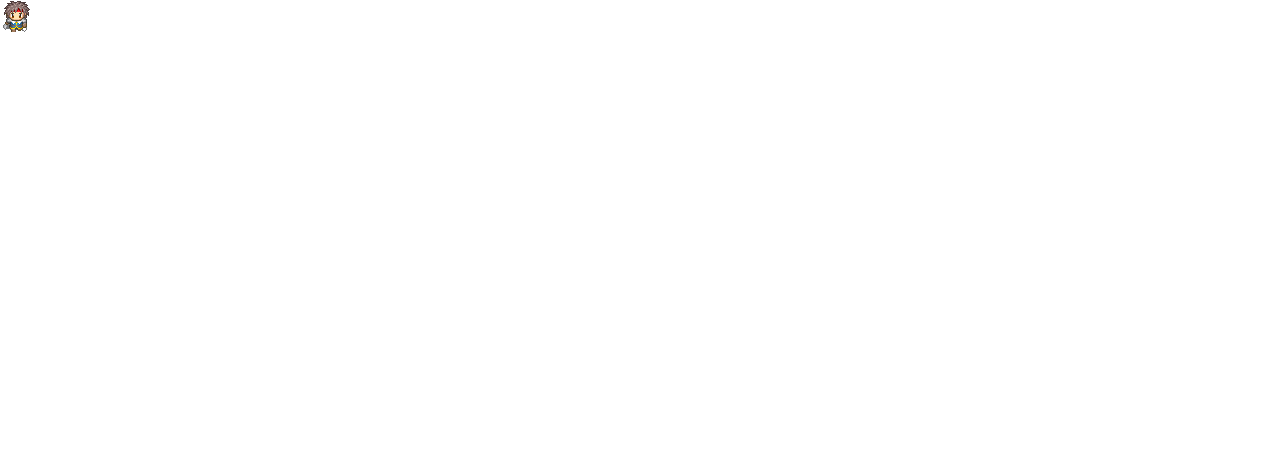
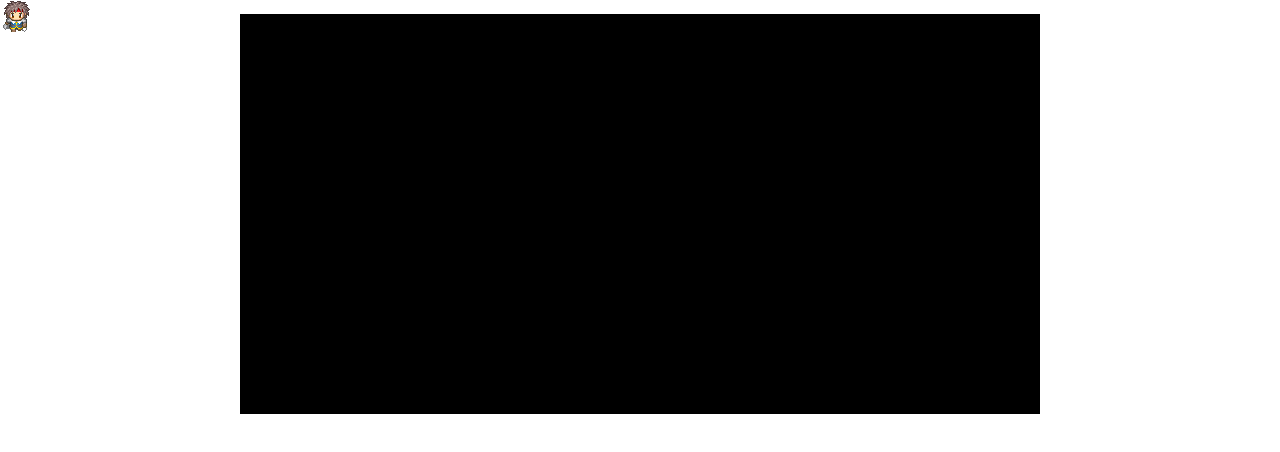
Before and after one commit to mike-parkin/building-a-dungeon-crawler, a React (Create React App) app: page / in a window 1280 px wide. Shown: the top 452 px of the page. Built offline with nearby package versions, Linux system fonts and the light colour scheme.

Commit message:
add  map component

```diff
--- a/src/App.js
+++ b/src/App.js
@@ -1,10 +1,12 @@
 import React from 'react'
 
 import Player from './features/player'
+import Map from './features/map'
 
 const App = () => {
   return (
     <div>
+      <Map />
       <Player />
     </div>
   )
--- a/src/features/map/index.js
+++ b/src/features/map/index.js
@@ -0,0 +1,17 @@
+import React from 'react'
+
+const Map = (props) => {
+    return(
+        <div
+            style={{
+                width: '800px',
+                height: '400px',
+                backgroundColor: 'black',
+                border: '4px solid white',
+                margin: '10px auto'
+            }}
+        />
+    )
+}
+
+export default Map
--- a/src/features/player/index.js
+++ b/src/features/player/index.js
@@ -6,7 +6,7 @@ const Player = (props) => {
     return (
         <div
             style={{
-                postion: 'relative',
+                position: 'absolute',
                 top: props.position[1],
                 left: props.position[0],
                 backgroundImage: `url('${walkSprite}')`,
```
